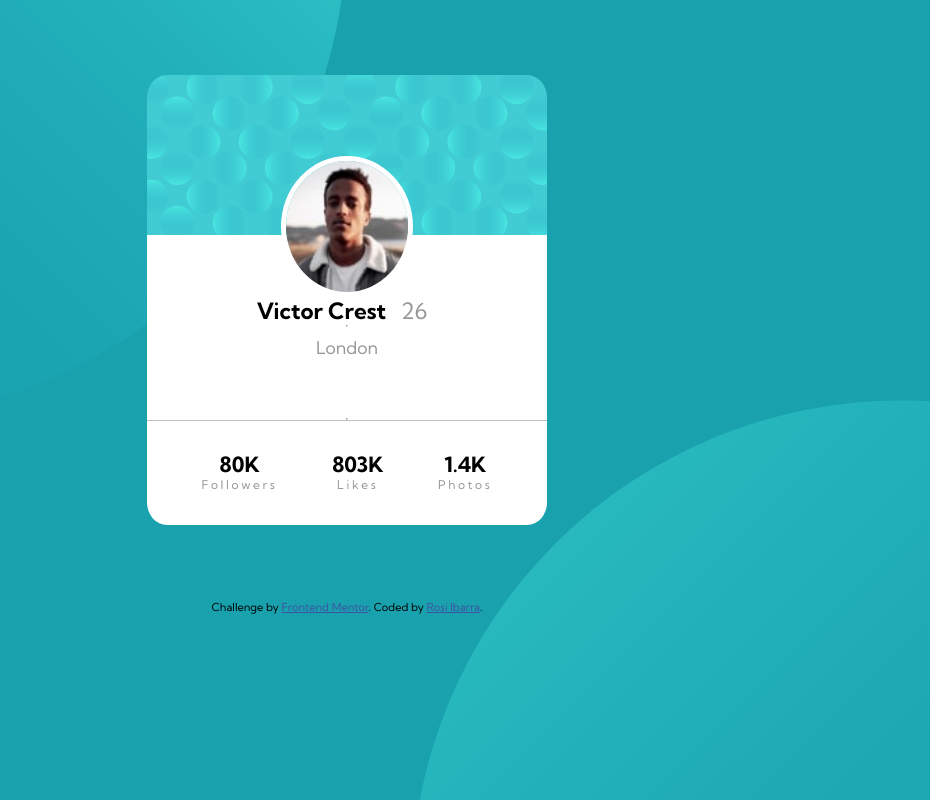
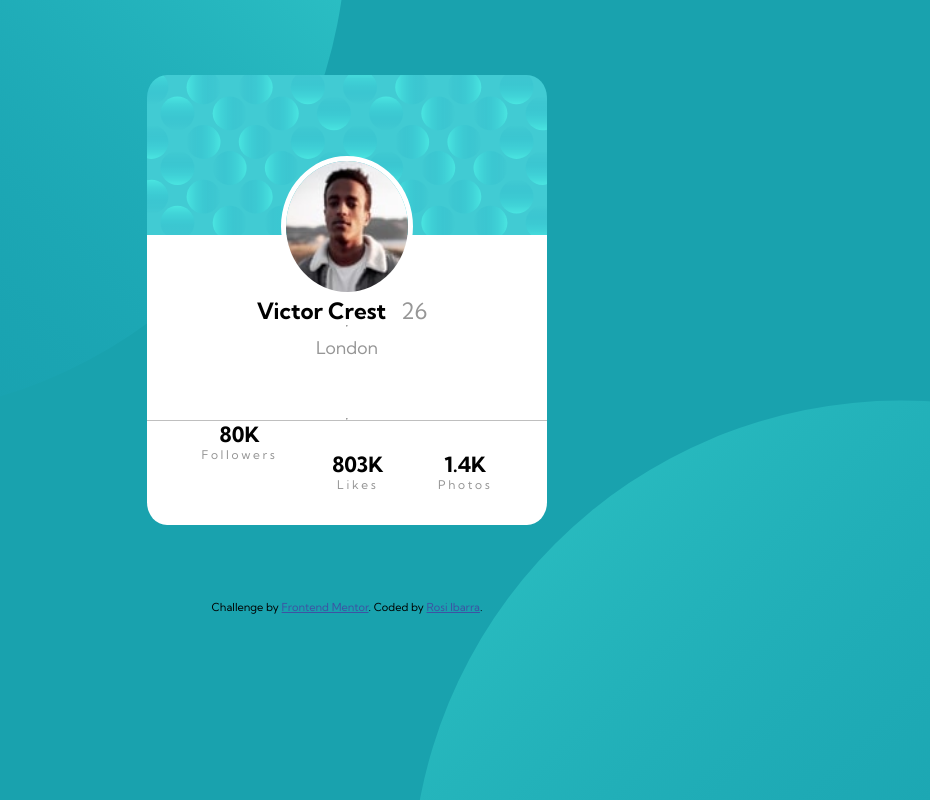
Before and after one commit to rosialix/Profile-Card, a plain HTML site: page index.html in a window 1280 px wide. Shown: the whole page, without its empty margins (293-1223 px from the left). Drawn offline with Linux system fonts and the light colour scheme.

Commit message:
Captura de Pantalla 6

```diff
--- a/style.css
+++ b/style.css
@@ -102,7 +102,7 @@ h3 {
   border-top: 1px solid hsl(0, 0%, 75%);
 }
 
-.datos .followers,
+
 .likes,
 .photos {
   margin-top: 30px;
```
